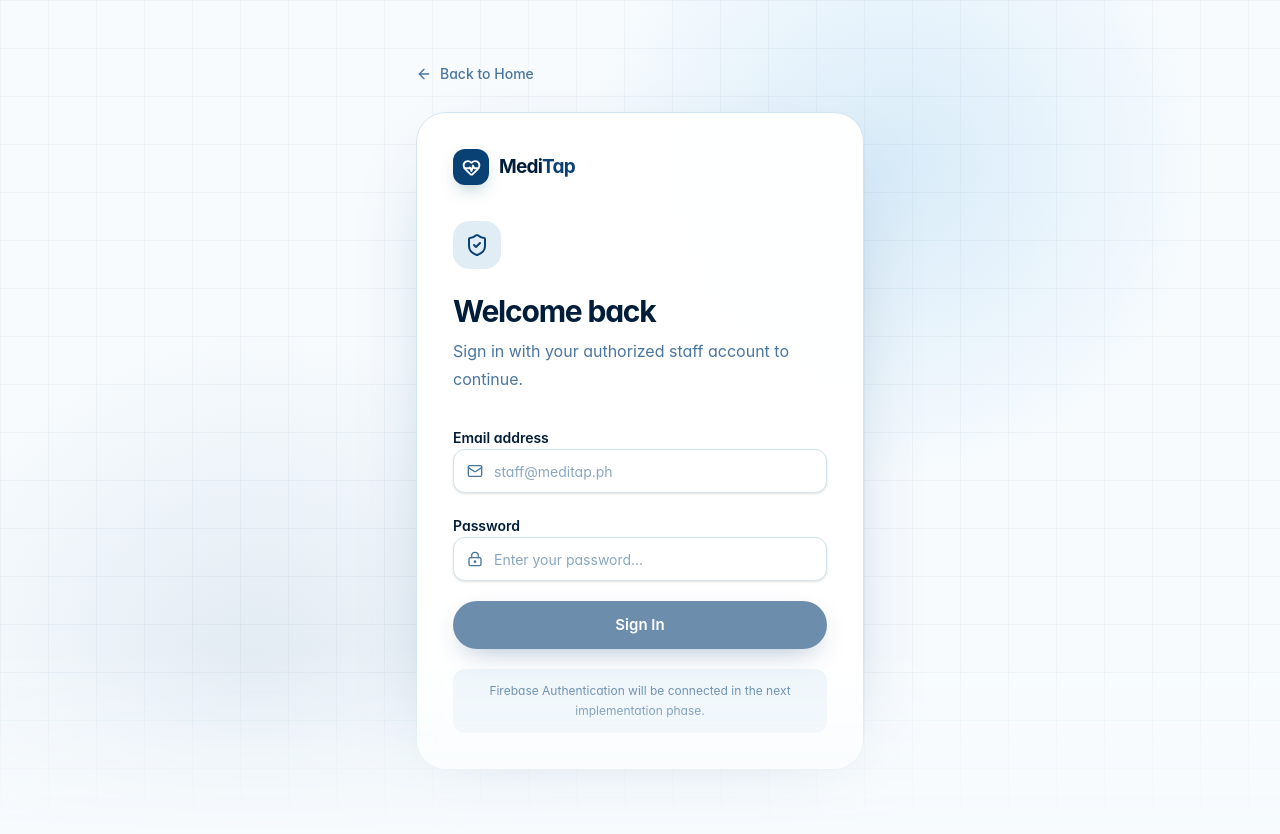
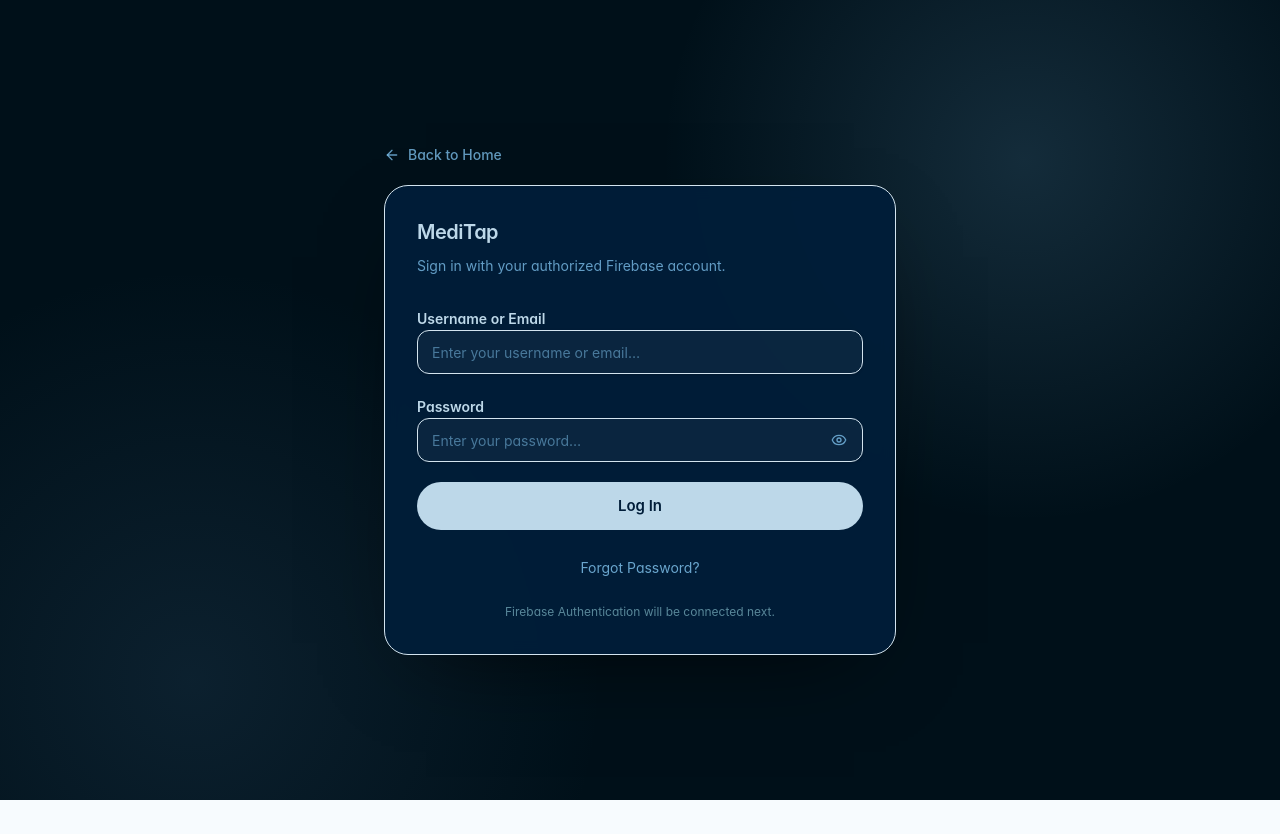
Before and after one commit to artreyrey/MediTap, a Next.js app: page /login in a window 1280 px wide. After the commit the page ends 800 px from the top, so only its background shows below. Built offline with nearby package versions, Linux system fonts and the light colour scheme.

Commit message:
Update MediTap login screen

```diff
--- a/src/app/login/page.tsx
+++ b/src/app/login/page.tsx
@@ -1,8 +1,8 @@
 import type { Metadata } from "next";
 import Link from "next/link";
-import { ArrowLeft, LockKeyhole, Mail, ShieldCheck } from "lucide-react";
+import { ArrowLeft } from "lucide-react";
 
-import { BrandLogo } from "@/components/brand-logo";
+import { PasswordField } from "@/components/login/password-field";
 import { Button } from "@/components/ui/button";
 import { Input } from "@/components/ui/input";
 
@@ -15,64 +15,74 @@ export default function LoginPage() {
   return (
     <main
       id="main-content"
-      className="hero-grid relative flex min-h-screen items-center justify-center overflow-hidden px-5 py-16"
+      className="relative flex min-h-screen items-center justify-center overflow-hidden bg-[#001019] px-5 py-12 text-brand-100 sm:px-8"
     >
-      <div className="pointer-events-none absolute inset-0 bg-[radial-gradient(circle_at_70%_20%,rgba(123,189,232,0.25),transparent_28%),radial-gradient(circle_at_20%_80%,rgba(73,118,159,0.12),transparent_28%)]" />
+      <div className="pointer-events-none absolute inset-0 bg-[radial-gradient(circle_at_80%_20%,rgba(123,189,232,0.16),transparent_30%),radial-gradient(circle_at_15%_85%,rgba(73,118,159,0.16),transparent_32%)]" />
 
-      <div className="relative w-full max-w-md">
+      <div className="relative w-full max-w-lg">
         <Link
           href="/"
-          className="mb-7 inline-flex items-center gap-2 rounded-lg text-sm font-medium text-muted-foreground outline-none transition-colors hover:text-foreground focus-visible:ring-2 focus-visible:ring-ring"
+          className="mb-5 inline-flex items-center gap-2 rounded-lg text-sm font-medium text-brand-300/80 outline-none transition-colors hover:text-brand-100 focus-visible:ring-2 focus-visible:ring-brand-300"
         >
           <ArrowLeft className="size-4" aria-hidden="true" /> Back to Home
         </Link>
 
         <section
           aria-labelledby="login-title"
-          className="rounded-[30px] border border-brand-100/70 bg-white/95 p-7 shadow-[0_28px_80px_-38px_rgba(10,65,116,0.38)] backdrop-blur sm:p-9"
+          className="rounded-[24px] border border-brand-600/45 bg-brand-950/95 p-6 shadow-[0_30px_90px_-42px_rgba(0,0,0,0.8)] backdrop-blur sm:p-8"
         >
-          <BrandLogo />
-
-          <div className="mt-9">
-            <span className="grid size-12 place-items-center rounded-2xl bg-brand-100/45 text-primary">
-              <ShieldCheck className="size-6" aria-hidden="true" />
-            </span>
-            <h1 id="login-title" className="mt-6 text-3xl font-bold tracking-[-0.04em] text-foreground">
-              Welcome back
+          <div>
+            <h1 id="login-title" className="text-xl font-semibold tracking-[-0.025em] text-brand-100">
+              MediTap
             </h1>
-            <p className="mt-2 leading-7 text-muted-foreground">
-              Sign in with your authorized staff account to continue.
+            <p className="mt-2 text-sm leading-6 text-brand-300/80">
+              Sign in with your authorized Firebase account.
             </p>
           </div>
 
-          <form className="mt-8 space-y-5" aria-describedby="auth-status">
+          <form className="mt-7 space-y-5" aria-describedby="auth-status">
             <div className="space-y-2">
-              <label htmlFor="email" className="text-sm font-semibold text-foreground">
-                Email address
+              <label htmlFor="username" className="text-sm font-semibold text-brand-100">
+                Username or Email
               </label>
-              <div className="relative">
-                <Mail className="pointer-events-none absolute left-3.5 top-1/2 size-4 -translate-y-1/2 text-muted-foreground" aria-hidden="true" />
-                <Input id="email" name="email" type="email" autoComplete="email" inputMode="email" spellCheck={false} placeholder="staff@meditap.ph" className="pl-10" />
-              </div>
+              <Input
+                id="username"
+                name="username"
+                type="text"
+                autoComplete="username"
+                placeholder="Enter your username or email…"
+                className="border-brand-600/65 bg-white/[0.04] text-brand-100 placeholder:text-brand-300/55 focus:border-brand-300/80 focus:ring-brand-300/20"
+              />
             </div>
 
             <div className="space-y-2">
-              <label htmlFor="password" className="text-sm font-semibold text-foreground">
+              <label htmlFor="password" className="text-sm font-semibold text-brand-100">
                 Password
               </label>
-              <div className="relative">
-                <LockKeyhole className="pointer-events-none absolute left-3.5 top-1/2 size-4 -translate-y-1/2 text-muted-foreground" aria-hidden="true" />
-                <Input id="password" name="password" type="password" autoComplete="current-password" placeholder="Enter your password…" className="pl-10" />
-              </div>
+              <PasswordField
+                id="password"
+                name="password"
+                autoComplete="current-password"
+                placeholder="Enter your password…"
+                className="border-brand-600/65 bg-white/[0.04] text-brand-100 placeholder:text-brand-300/55 focus:border-brand-300/80 focus:ring-brand-300/20"
+              />
             </div>
 
-            <Button type="button" size="lg" className="w-full" aria-disabled="true" aria-describedby="auth-status">
-              Sign In
+            <Button type="button" size="lg" className="w-full bg-brand-100 text-brand-950 shadow-none hover:bg-white" aria-describedby="auth-status">
+              Log In
             </Button>
           </form>
 
-          <p id="auth-status" role="status" className="mt-5 rounded-xl bg-brand-100/25 px-4 py-3 text-center text-xs leading-5 text-brand-600">
-            Firebase Authentication will be connected in the next implementation phase.
+          <button
+            type="button"
+            className="mx-auto mt-6 block rounded-md px-2 py-1 text-sm text-brand-300/85 underline-offset-4 transition-colors hover:text-brand-100 hover:underline focus:outline-none focus-visible:ring-2 focus-visible:ring-brand-300"
+            title="Available after Firebase Authentication is connected"
+          >
+            Forgot Password?
+          </button>
+
+          <p id="auth-status" className="mt-5 text-center text-xs leading-5 text-brand-400/80">
+            Firebase Authentication will be connected next.
           </p>
         </section>
       </div>
--- /dev/null
+++ b/src/components/login/password-field.tsx
@@ -0,0 +1,29 @@
+"use client";
+
+import * as React from "react";
+import { Eye, EyeOff } from "lucide-react";
+
+import { Input, type InputProps } from "@/components/ui/input";
+import { cn } from "@/lib/utils";
+
+export function PasswordField({ className, ...props }: InputProps) {
+  const [visible, setVisible] = React.useState(false);
+
+  return (
+    <div className="relative">
+      <Input
+        {...props}
+        type={visible ? "text" : "password"}
+        className={cn("pr-12", className)}
+      />
+      <button
+        type="button"
+        className="absolute right-1 top-1/2 grid size-10 -translate-y-1/2 place-items-center rounded-lg text-brand-300/80 transition-colors hover:text-brand-100 focus:outline-none focus-visible:ring-2 focus-visible:ring-brand-300"
+        onClick={() => setVisible((current) => !current)}
+        aria-label={visible ? "Hide password" : "Show password"}
+      >
+        {visible ? <EyeOff className="size-4" aria-hidden="true" /> : <Eye className="size-4" aria-hidden="true" />}
+      </button>
+    </div>
+  );
+}
```
